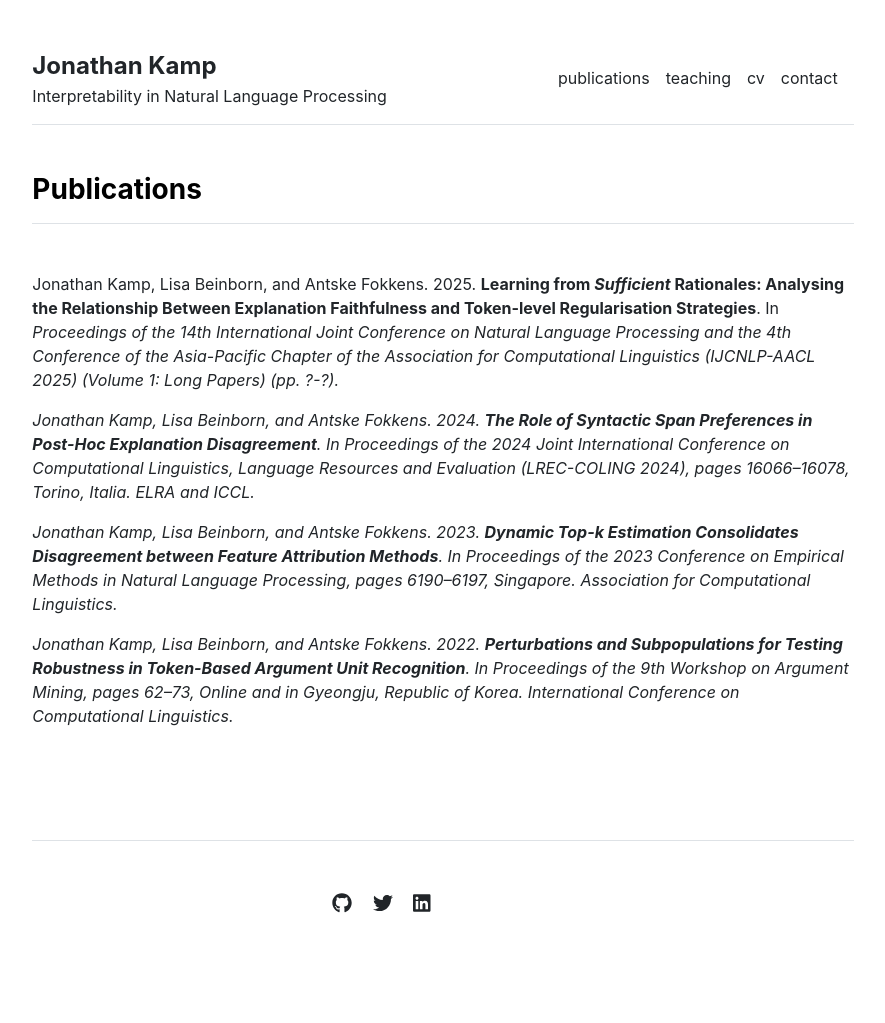
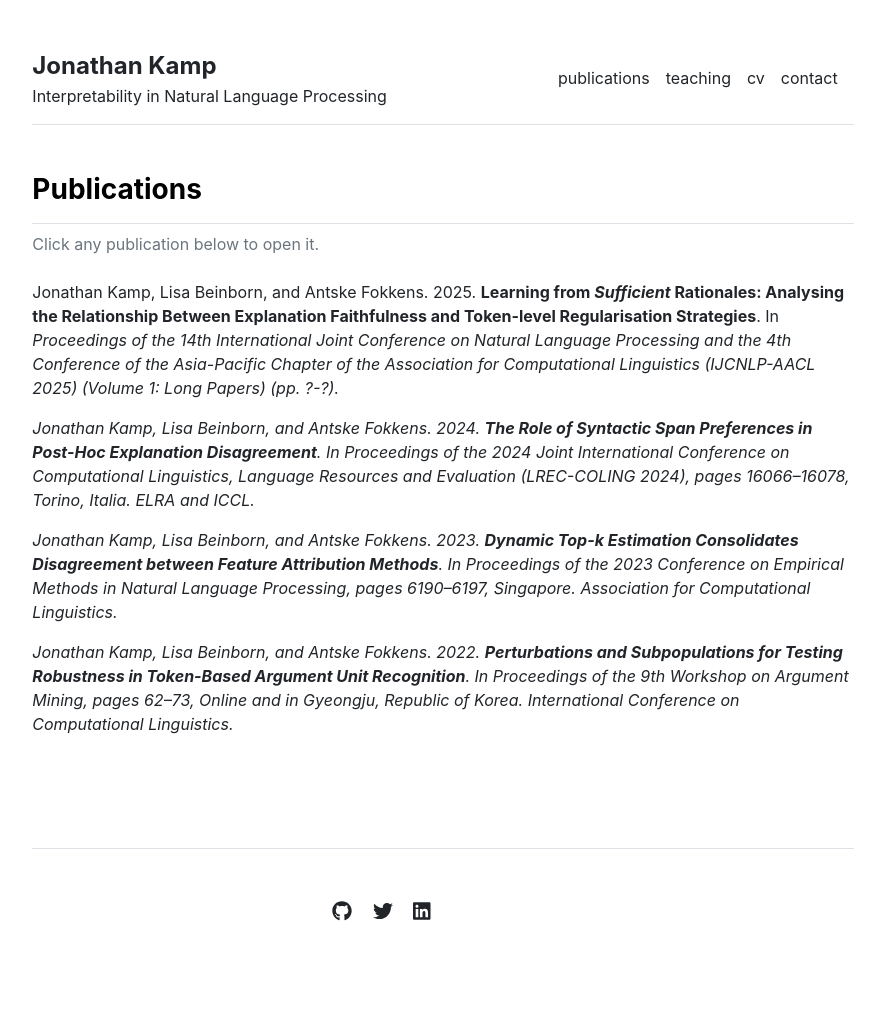
Before and after one commit to jbkamp/jbkamp.github.io, a Jekyll site: the page built from publications.md, in a window 1280 px wide. Shown: the whole page, without its empty margins (197-1082 px from the left). Built offline with Jekyll 4.4.1, drawn with Linux system fonts in a browser that asks for light colours.

Commit message:
added explanation text for clickable publications

```diff
--- a/_includes/publications.html
+++ b/_includes/publications.html
@@ -1,6 +1,8 @@
 <div class="row g-5 mb-5">
   <div>
-    <h3 class="fw-bold border-bottom pb-3 mb-5">Publications</h3>
+    <h3 class="fw-bold border-bottom pb-3 mb-2">Publications</h3>
+    <p class="text-muted mb-4">Click any publication below to open it.</p>
+
     {% if page.title == "Home" %}
       {% for item in site.data.publications.featured %}
         <p><a class="text-decoration-none" href="{{ item.url }}">{{ item.name }}</a></p>
```
